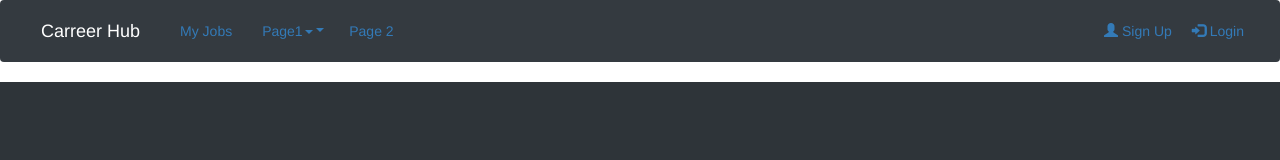
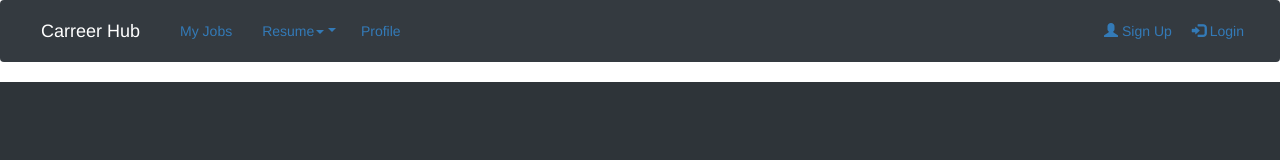
Before and after one commit to carlastjuste/job-hub, a React (Create React App) app in the folder client/: page / in a window 1280 px wide. Shown: the top 160 px of the page. Built offline with nearby package versions, Linux system fonts and the light colour scheme.

Commit message:
Update NavBar

```diff
--- a/client/src/components/header.jsx
+++ b/client/src/components/header.jsx
@@ -22,7 +22,7 @@ class Header extends Component {
                 <ul className="nav navbar-nav justify-content-center">
 
                     <li className="active"><a href="/job">My Jobs</a></li>
-                    <li className="dropdown"><a className="dropdown-toggle" data-toggle="dropdown" href="/testPage1">Page1<span className="caret"></span></a>
+                    <li className="dropdown"><a className="dropdown-toggle" data-toggle="dropdown" href="/testPage1">Resume<span className="caret"></span></a>
 
 
                         <ul className="dropdown-menu">
@@ -31,7 +31,7 @@ class Header extends Component {
                             <li><a href="#">Page 1-3</a></li>
                         </ul>
                     </li>
-                    <li><a href="/test" className="nav-item px-3">Page 2</a></li>
+                    <li><a href="/test" className="nav-item px-3">Profile</a></li>
                 </ul>
                 {/* <ul className="nav navbar-nav navbar-right"> */}
                 <ul class="navbar-nav ml-auto">
```
